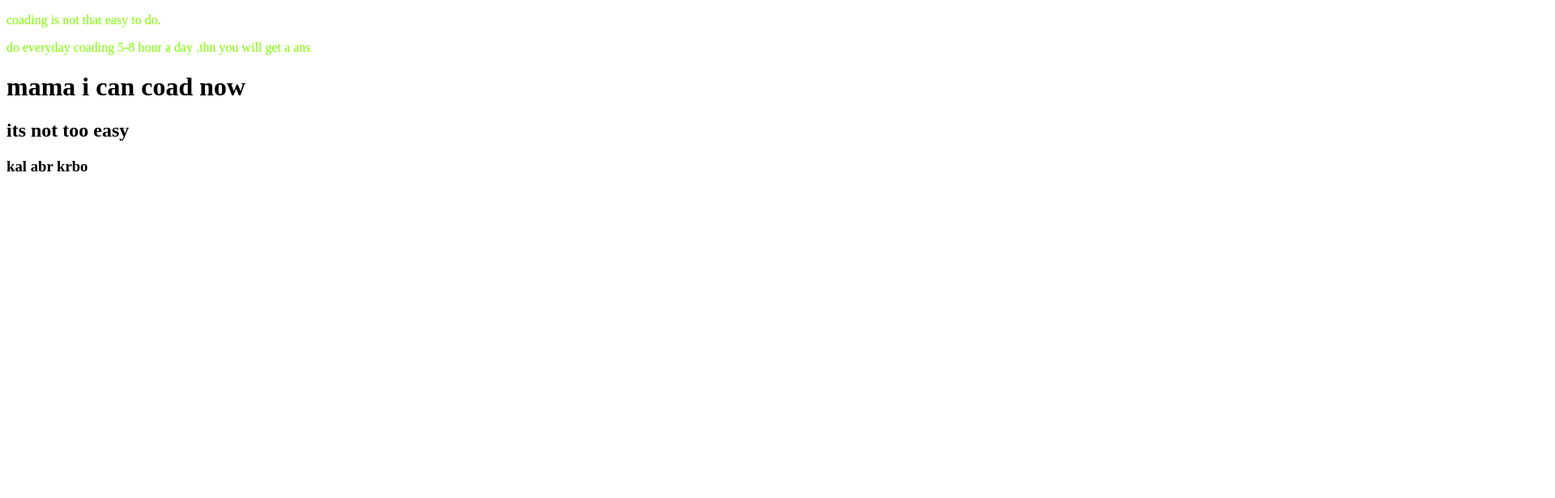
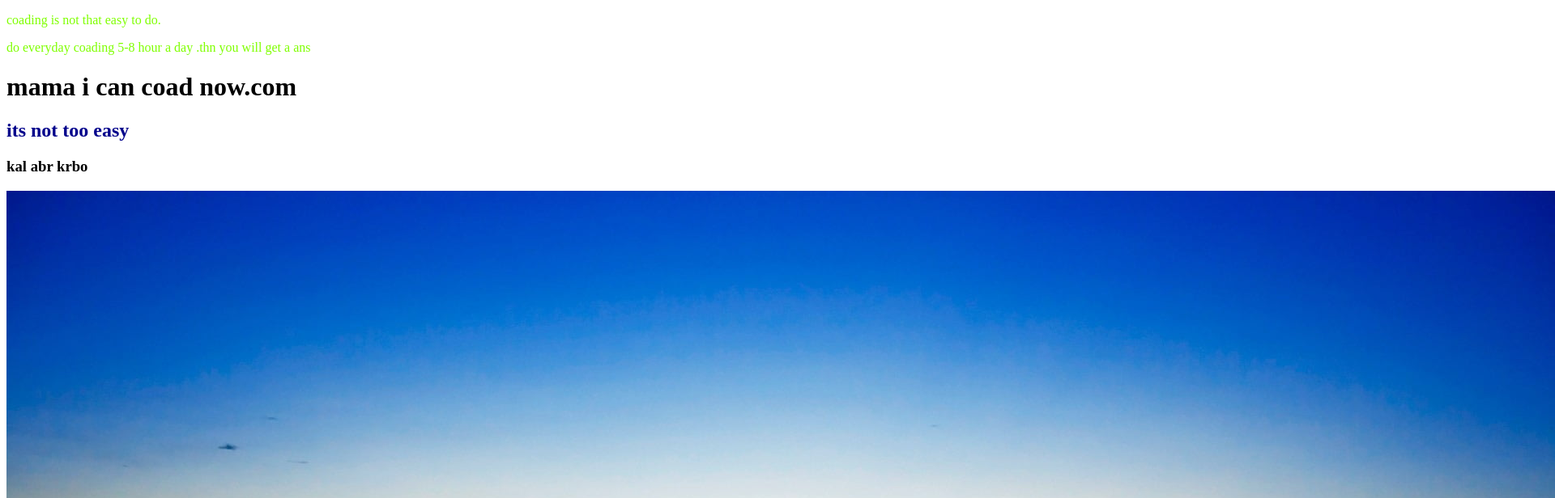
Before and after one commit to Tanvir170/my-2nd-repo, a plain HTML site: page index.html in a window 1280 px wide. Shown: the top 616 px of the page at 81% size, 1920 px wide, since content can reach past the window. Drawn offline with Linux system fonts and the light colour scheme.

Commit message:
image added

```diff
--- a/index.html
+++ b/index.html
@@ -10,8 +10,9 @@
     <link rel="stylesheet" href="style.css">
 </head>
 <body>
-   <h1>mama i can coad now</h1>
+   <h1>mama i can coad now.com</h1>
    <h2>its not too easy</h2>
    <h3>kal abr krbo</h3>
+   <img src="Boat.jpg" alt="">
 </body>
 </html>
--- a/style.css
+++ b/style.css
@@ -4,3 +4,6 @@ p{
 p{
     color: chartreuse;
 }
+h2{
+    color: darkblue;
+}
```
Also changed, not shown: Boat.jpg (added), Captain.jpg (added).
